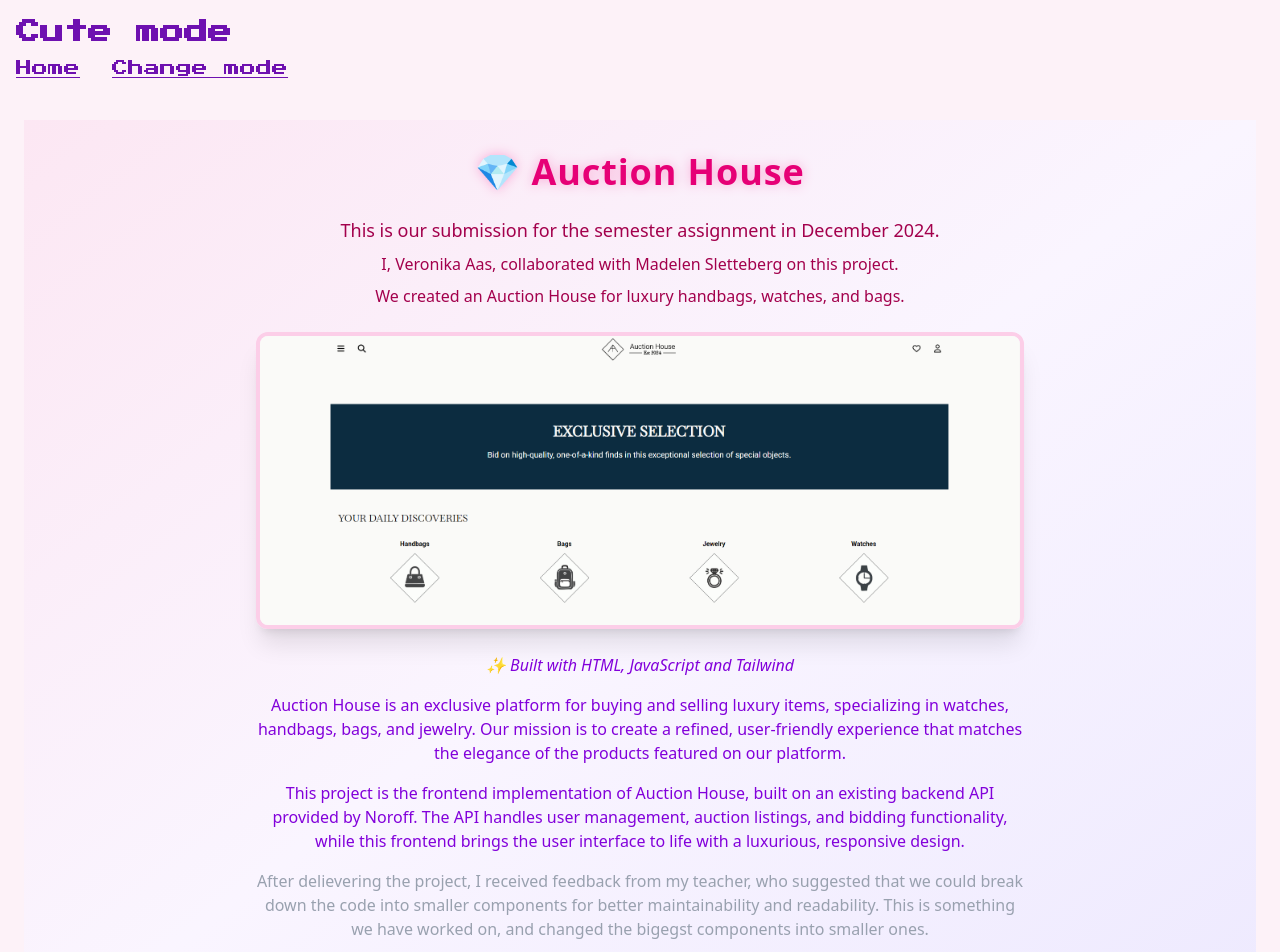
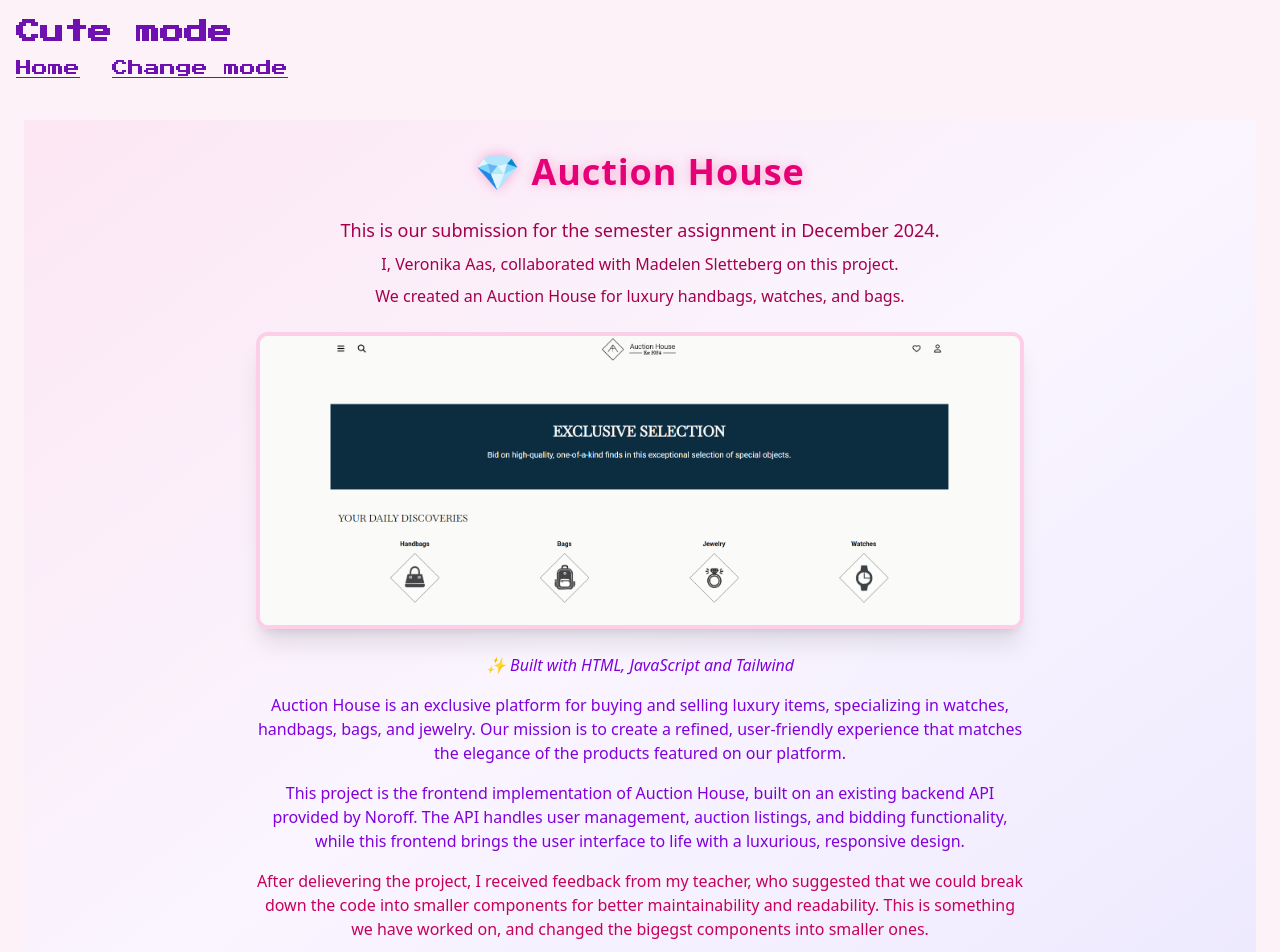
Before and after one commit to VeronikaAas/VeronikaAas, a React (Vite) app: page /one/projects/Auction in a window 1280 px wide. Shown: the top 952 px of the page. Built offline with nearby package versions, Linux system fonts and the light colour scheme.

Commit message:
style: change font color

```diff
--- a/src/pages/projects/Auction.jsx
+++ b/src/pages/projects/Auction.jsx
@@ -35,7 +35,7 @@
 					interface to life with a luxurious, responsive  design.
 				</p>
 
-				<p className="mb-6 text-gray-400">
+				<p className="mb-6 text-pink-700">
 					After delievering the project, I received feedback from my teacher, who suggested that we could break down the code into smaller components for better maintainability and readability.
 					This is something we have worked on, and changed the bigegst components into smaller ones.
 				</p>
--- a/src/pages/projects/DarkAuction.jsx
+++ b/src/pages/projects/DarkAuction.jsx
@@ -38,7 +38,7 @@
 					and bids — while this interface brings it to life with sharp edges, dark gradients, and red glows.
 				</p>
 
-				<p className="mb-6 text-gray-400">
+				<p className="mb-6 text-gray-600">
 					After delievering the project, I received feedback from my teacher, who suggested that we could break down the code into smaller components for better maintainability and readability.
 					This is something we have worked on, and changed the bigegst components into smaller ones.
 				</p>
--- a/src/pages/projects/DarkReact.jsx
+++ b/src/pages/projects/DarkReact.jsx
@@ -35,7 +35,7 @@
 					and stylish UI.
 				</p>
 
-				<p className="mb-6 text-gray-400">
+				<p className="mb-6 text-gray-600">
 					After delievering the project, I received feedback from my teacher, who suggested that I forgot to format the code
 					properly. This is something I have worked on so my code now follows best practices and is more readable.
 					I also added some JSDocs to my code.
--- a/src/pages/projects/React.jsx
+++ b/src/pages/projects/React.jsx
@@ -34,7 +34,7 @@
 					interface brings it all to life with a responsive and user-friendly.
 				</p>
 
-				<p className="mb-6 text-gray-400">
+				<p className="mb-6 text-pink-700">
 					After delievering the project, I received feedback from my teacher, who suggested that I forgot to format the code
 					properly. This is something I have worked on so my code now follows best practices and is more readable.
 					I also added some JSDocs to my code.
```
